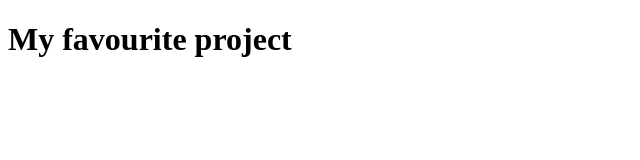
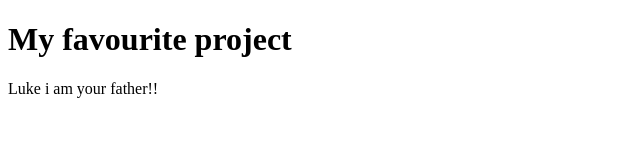
Before and after one commit to AntonKalenskiy/my-project, a plain HTML site: page index.html in a window 1280 px wide. Shown: the whole page, without its empty margins (0-640 px from the left). Drawn offline with Linux system fonts and the light colour scheme.

```diff
--- a/index.html
+++ b/index.html
@@ -8,5 +8,6 @@
 </head>
 <body>
     <h1>My favourite project</h1>
+    Luke i am your father!!
 </body>
 </html>
```
